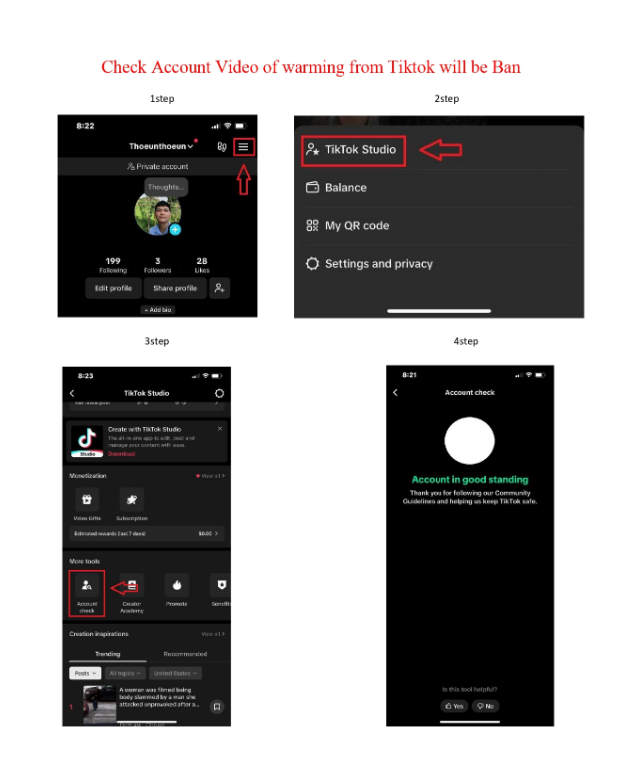
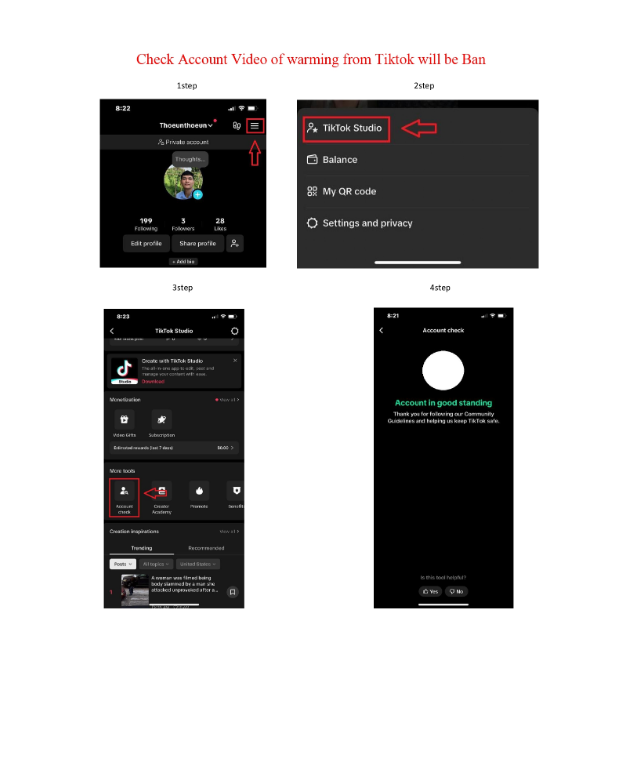
Before and after one commit to ThoeunDev/index_url, a plain HTML site: page index.html in a window 1280 px wide. Shown: the whole page, without its empty margins (329-969 px from the left). Drawn offline with Linux system fonts and the light colour scheme.

Commit message:
index_tiktok

```diff
--- a/index.html
+++ b/index.html
@@ -8,6 +8,6 @@
 <body>
     <h1></h1>
     <!-- Example of displaying an image -->
-    <img src="./Img/fix tiktok warning_page-0001.jpg" alt="Description of Image" style="display: block; margin: 0 auto;" width="600">
+    <img src="./Img/fix tiktok warning_page-0001.jpg" alt="Description of Image" style="display: block; margin: 0 auto;" width="500">
 </body>
 </html>
```
